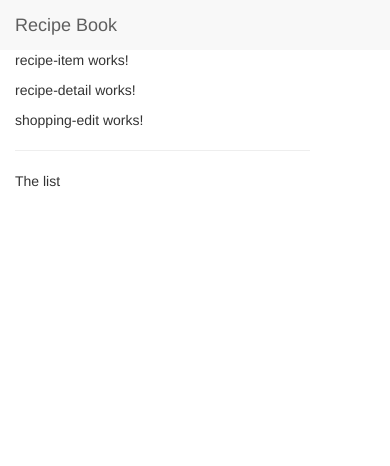
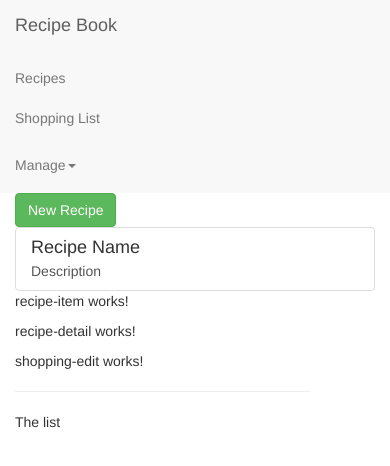
Before and after one commit to Ediezzle/shoppingList-recipeProject, an Angular app: page / in a window 390 px wide. Shown: the top 466 px of the page. Built offline with nearby package versions, Linux system fonts and the light colour scheme.

Commit message:
slight edit the navbar to display menu links even on very small screens and add content to the recipes components

```diff
--- a/src/app/header/header.component.html
+++ b/src/app/header/header.component.html
@@ -4,7 +4,7 @@
             <a href="#" class="navbar-brand">Recipe Book</a>
         </div>
 
-        <div class="collapse navbar-collapse">
+        <div class="navbar-default">
             <ul class="nav navbar-nav">
                 <li><a href="#">Recipes</a></li>
                 <li><a href="#">Shopping List</a></li>
--- a/src/app/recipes/recipe-list/recipe-list.component.html
+++ b/src/app/recipes/recipe-list/recipe-list.component.html
@@ -1 +1,19 @@
+<div class="row">
+    <div class="col-xs-12">
+        <button class="btn btn-success">New Recipe</button>
+    </div>
+</div>
+<div class="row">
+    <div class="col-xs-12">
+        <a href="#" class="list-group-item clearfix">
+            <div class="pull-left">
+                <h4 class="list-group-item-heading">Recipe Name</h4>
+                <p class="list-group-item-text">Description</p>
+            </div>
+            <span class="pull-right">
+                <img src="" alt="" class="img-responsive" style="max-height: 50px;">
+            </span>
+        </a>
+    </div>
+</div>
 <app-recipe-item></app-recipe-item>
--- a/src/app/recipes/recipe-list/recipe-list.component.ts
+++ b/src/app/recipes/recipe-list/recipe-list.component.ts
@@ -7,7 +7,8 @@
   styleUrls: ['./recipe-list.component.css']
 })
 export class RecipeListComponent implements OnInit {
-  recipes = [];
+  recipes: Recipe[] = [
+  new Recipe('A Test recipe', 'This is simply a test', 'https://cdn-image.myrecipes.com/sites/default/files/styles/4_3_horizontal_-_1200x900/public/mrtrending0475.jpg?itok=ULkGk3Pn')];
 
   constructor() { }
 
```
